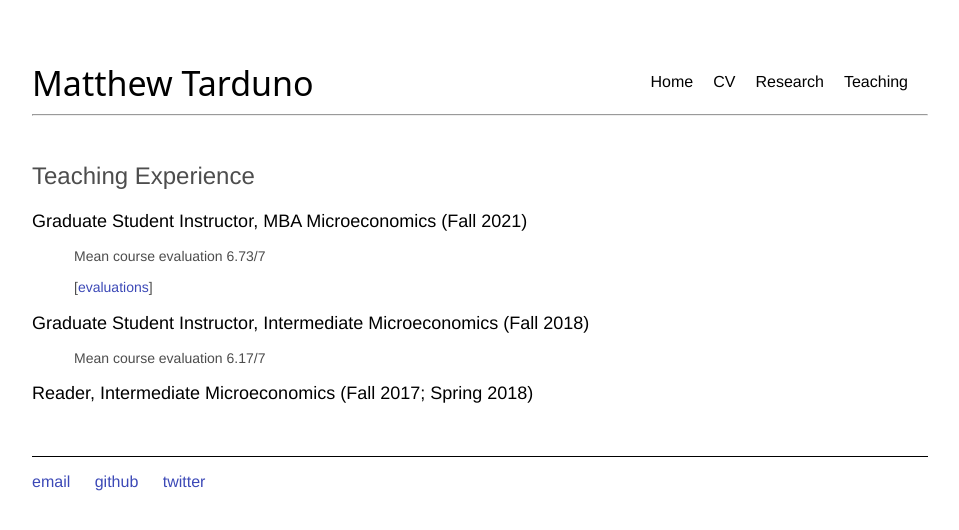
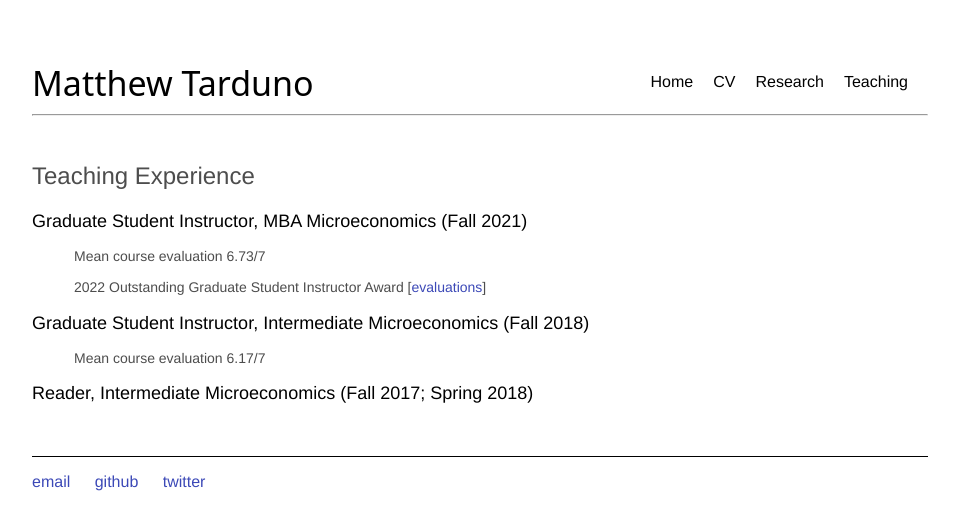
Before and after one commit to Matt-Tarduno/Matt-Tarduno.github.io, a Jekyll site: the page built from teaching/index.html, in a window 1280 px wide. Shown: the top 530 px of the page, without its empty margins (160-1119 px from the left). Built offline with Jekyll 4.4.1, drawn with Linux system fonts in a browser that asks for light colours.

Commit message:
Update index.html

```diff
--- a/teaching/index.html
+++ b/teaching/index.html
@@ -13,7 +13,7 @@
 
 <p style="font-size:18px; color: black" >Graduate Student Instructor, MBA Microeconomics (Fall 2021)
 <p style="font-size:14px; margin-left:3em; margin-right:10em; line-height: 1.2"> Mean course evaluation 6.73/7</p>
-<p style="font-size:14px; margin-left:3em; margin-right:10em; line-height: 1.2"> [<a href="https://docs.google.com/spreadsheets/d/1B-PPpqkaftDX756GTz4sR0p1Uj-69dl5/edit?usp=sharing&ouid=106054259980055159791&rtpof=true&sd=true" target="_blank">evaluations</a>]</p>
+<p style="font-size:14px; margin-left:3em; margin-right:10em; line-height: 1.2"> 2022 Outstanding Graduate Student Instructor Award [<a href="https://docs.google.com/spreadsheets/d/1B-PPpqkaftDX756GTz4sR0p1Uj-69dl5/edit?usp=sharing&ouid=106054259980055159791&rtpof=true&sd=true" target="_blank">evaluations</a>]</p>
 <p></p>
 <p style="font-size:18px; color: black" >Graduate Student Instructor, Intermediate Microeconomics (Fall 2018)
 <p style="font-size:14px; margin-left:3em; margin-right:10em; line-height: 1.2"> Mean course evaluation 6.17/7</p>
```
